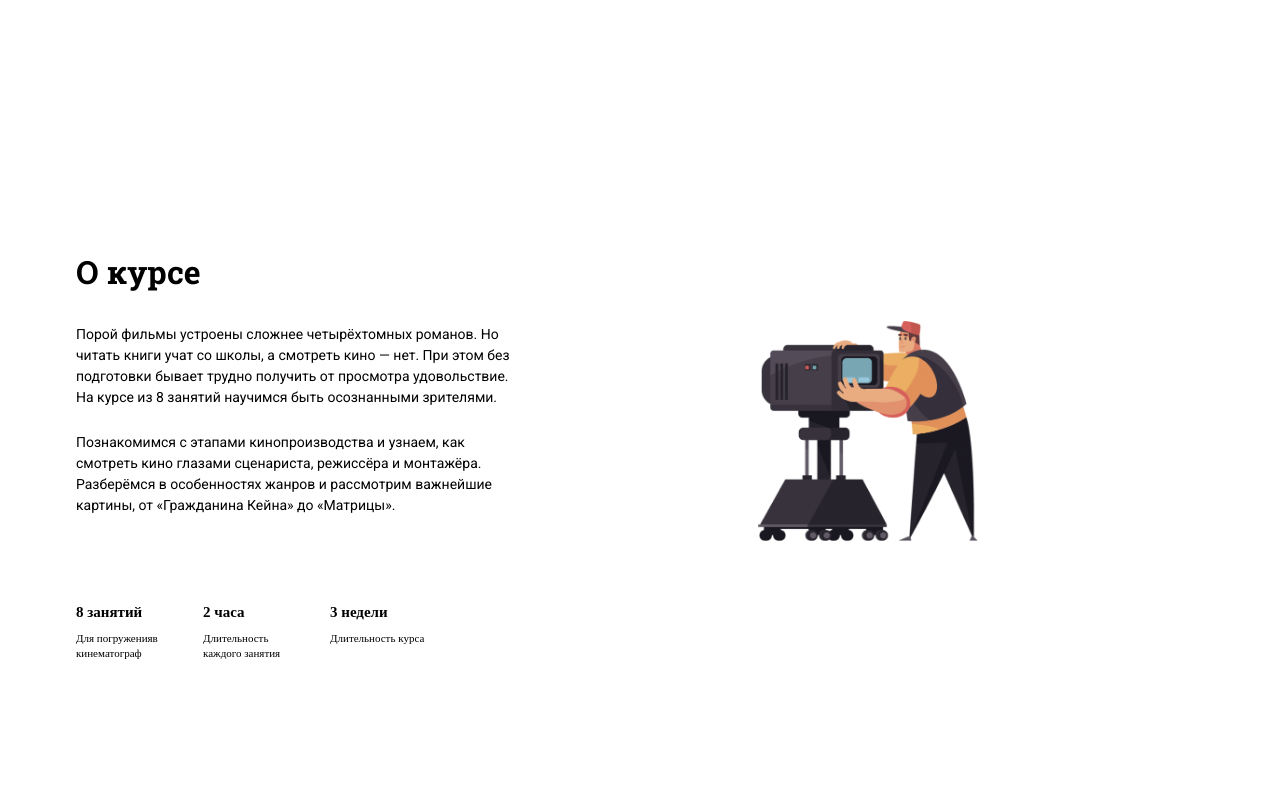
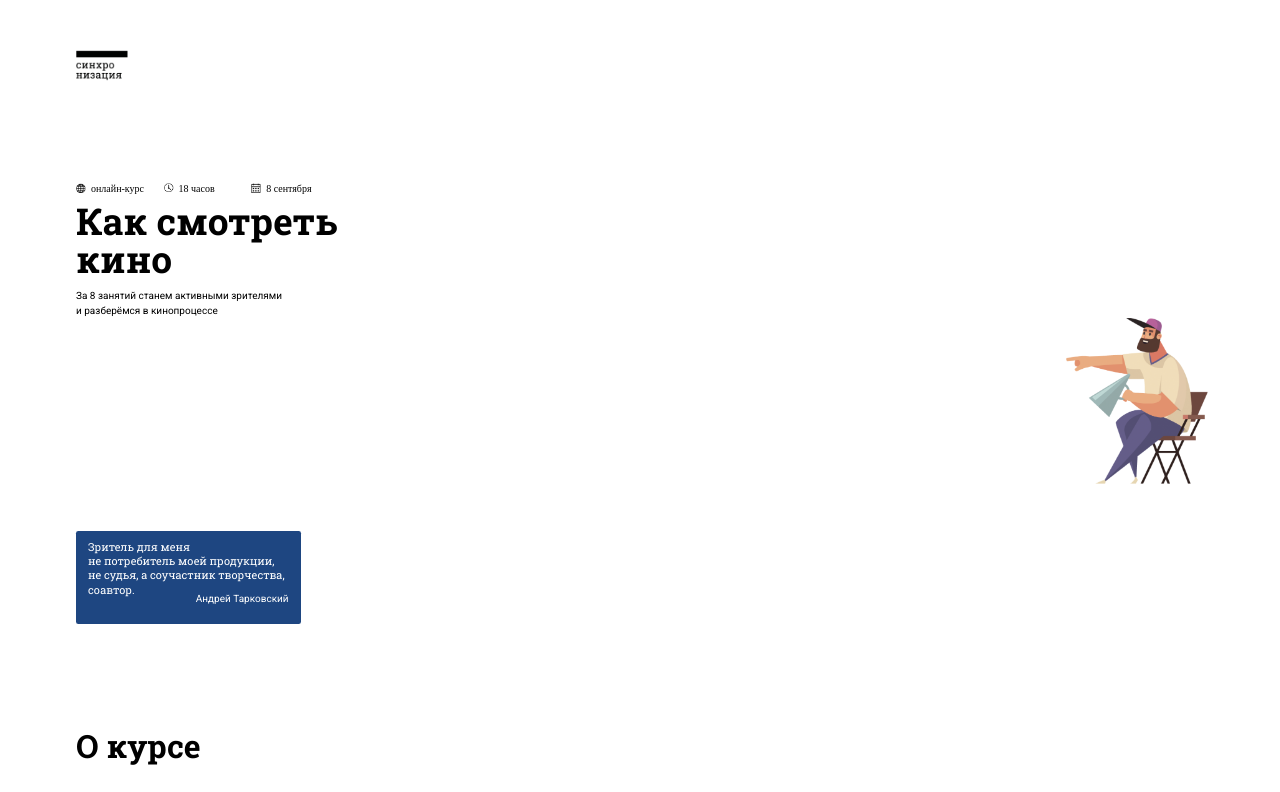
Before and after one commit to vahabvahabzada/604boys, a plain HTML site: page index.html in a window 1280 px wide. Shown: the top 792 px of the page. Drawn offline with Linux system fonts and the light colour scheme.

Commit message:
header by Gismet

```diff
--- a/index.html
+++ b/index.html
@@ -1,5 +1,6 @@
 <!DOCTYPE html>
 <html lang="en">
+
 <head>
   <meta charset="UTF-8" />
   <meta http-equiv="X-UA-Compatible" content="IE=edge" />
@@ -8,13 +9,49 @@
   <link rel="stylesheet" href="./styles/index.css" />
   <title>M1-Project</title>
 </head>
+
 <body>
   <header>
     <!-- Logo -->
+    <img src="logo-dark.png" alt="dark course logo">
   </header>
 
   <section id="intro">
     <!-- intro -->
+    <ul class="intro-icons">
+
+      <li>
+        <span class="icon"><img src="./icons/globe-icon.png" alt=""></span>
+        <span class="text">онлайн-курс</span>
+      </li>
+
+      <li>
+        <span class="icon"><img src="./icons/clock-icon.png" alt="">
+        </span> <span class="text">18 часов </span>
+      </li>
+
+      <li>
+        <span class="icon"><img src="./icons/calendar-icon.png" alt=""></span>
+        <span class="text">8 сентября</span>
+      </li>
+
+    </ul>
+
+    <h1>Как смотреть кино</h1>
+    <p>За 8 занятий станем активными зрителями
+      и разберёмся в кинопроцессе</p>
+
+    <div class="producer">
+      <img src="./images/producer.png" alt="producer">
+    </div>
+
+    <!--blue text area-->
+    <div class="blue-text">
+      <p>Зритель для меня<br>
+        не потребитель моей продукции, не судья, а соучастник творчества, соавтор. </p>
+      <p class="producer-name">Андрей Тарковский</p>
+    </div>
+
   </section>
 
   <section id="course">
@@ -86,4 +123,5 @@
     <!-- Footer info -->
   </footer>
 </body>
+
 </html>
--- a/styles/header.css
+++ b/styles/header.css
@@ -0,0 +1,4 @@
+header img {
+  width: 52.19px;
+  height: 30.75px;
+}
--- a/styles/intro-section.css
+++ b/styles/intro-section.css
@@ -0,0 +1,96 @@
+#intro .intro-icons {
+  display: flex;
+  margin-bottom: 8px;
+}
+
+#intro li {
+  list-style: none;
+  display: flex;
+}
+#intro .icon {
+  width: 10px;
+  height: 10px;
+  margin-right: 5px;
+}
+
+#intro .text {
+  width: 60.58px;
+  font-weight: 400;
+  line-height: 11px;
+}
+
+#intro .intro-icons li {
+  margin-right: 12px;
+}
+
+#intro img {
+  width: 100%;
+}
+
+/* h1 */
+#intro h1 {
+  width: 292.63px;
+  font-family: "Roboto Slab";
+  font-style: normal;
+  font-weight: 700;
+  font-size: 3.7rem;
+  line-height: 38px;
+  margin-bottom: 10px;
+}
+
+#intro p {
+  width: 212.4px;
+  font-family: "Roboto";
+  font-style: normal;
+  font-weight: 400;
+  font-size: 1rem;
+  line-height: 15px;
+  color: #000000;
+}
+
+/* producer image */
+
+#intro .producer {
+  width: 141.66px;
+  height: 165.89px;
+  margin-left: auto;
+}
+
+#intro .producer img {
+  width: 100%;
+}
+
+/* blue text */
+#intro .blue-text {
+  width: 225.36px;
+  height: 93.19px;
+  border-radius: 2.32px;
+  background-color: #1e4681;
+  padding-left: 12px;
+  padding-right: 12px;
+  padding-top: 9px;
+  margin-top: 47px;
+}
+
+#intro .blue-text p {
+  width: 200.64px;
+  height: 52.65px;
+
+  font-family: "Roboto Slab";
+  font-style: normal;
+  font-weight: 400;
+  font-size: 1.1rem;
+  line-height: 130%;
+  color: #ffffff;
+}
+
+#intro .blue-text .producer-name {
+  height: 21.27px;
+
+  font-family: "Roboto";
+  font-style: normal;
+  font-weight: 400;
+  font-size: 1rem;
+  line-height: 130%;
+  text-align: right;
+}
```
Also changed, not shown: icons/calendar-icon.png (added), icons/clock-icon.png (added), icons/globe-icon.png (added). Lines whose indentation alone changed are shown as unchanged.
